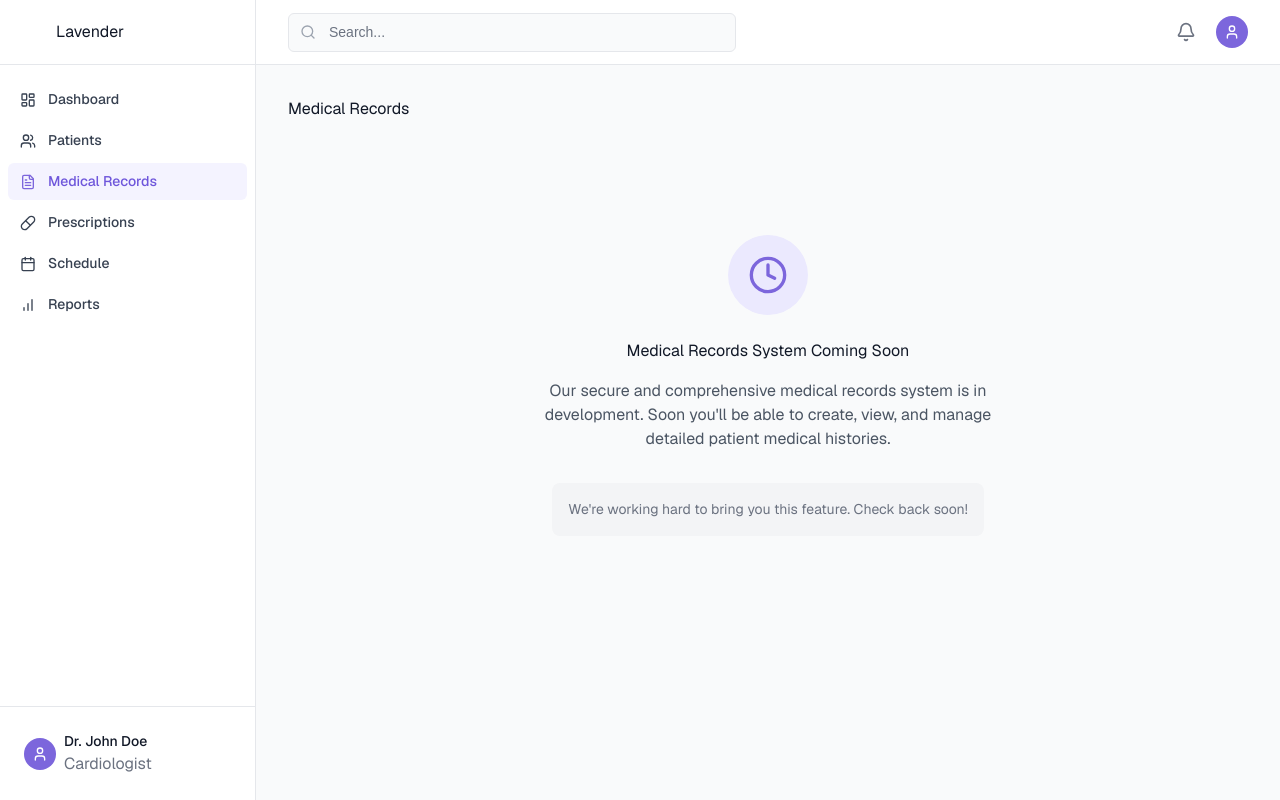
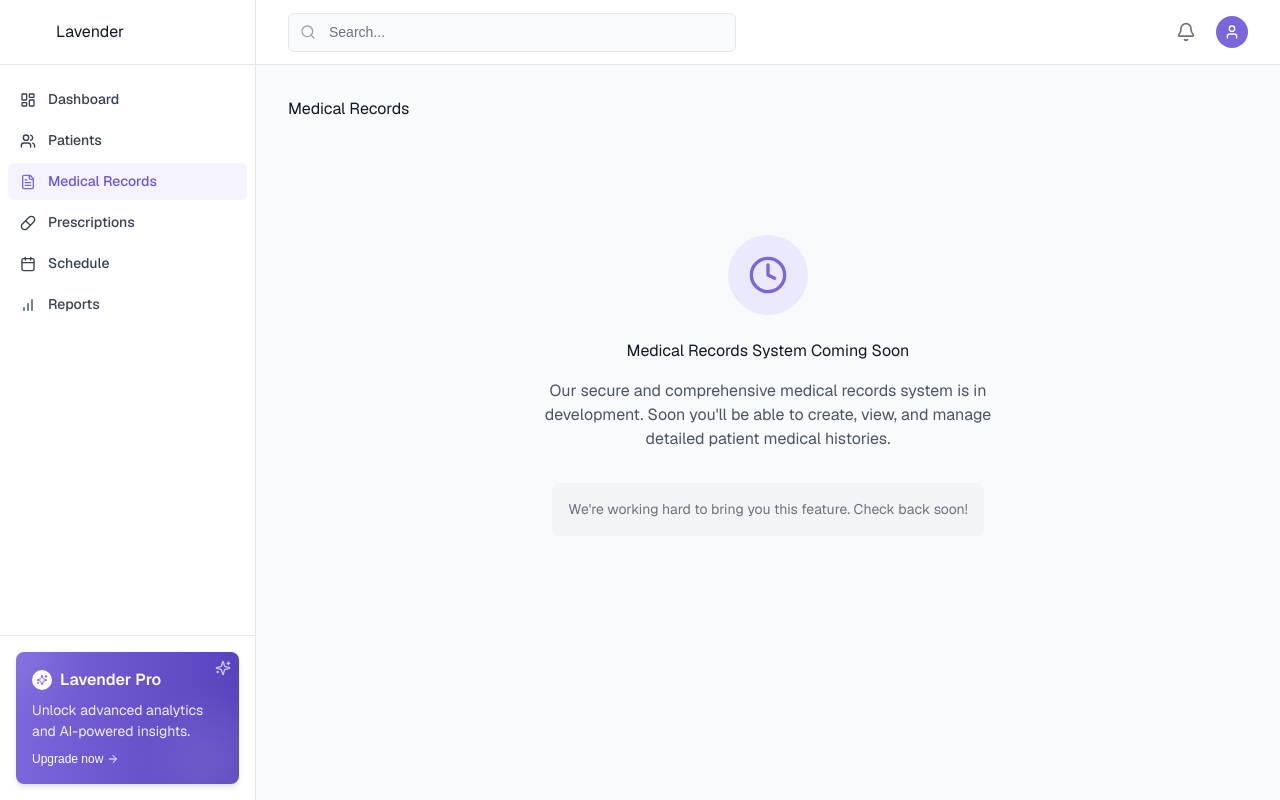
Before and after one commit to fisayorotibi/health-project, a Next.js app: page /medical-records in a window 1280 px wide. Built offline with nearby package versions, Linux system fonts and the light colour scheme.

Commit message:
Replace profile section with modern promo banner in sidebar

```diff
--- a/src/components/layout/Sidebar.tsx
+++ b/src/components/layout/Sidebar.tsx
@@ -13,7 +13,9 @@ import {
   Settings,
   Menu,
   X,
-  User
+  User,
+  Sparkles,
+  ArrowRight
 } from 'lucide-react';
 import { Heading4, Paragraph, SmallParagraph, Caption } from '@/components/ui/typography';
 
@@ -122,15 +124,39 @@ const Sidebar: React.FC<SidebarProps> = ({ isMobile, isOpen, toggleSidebar }) =>
         </nav>
       </div>
 
+      {/* Premium Promo Banner */}
       <div className="p-4 border-t border-gray-200 dark:border-dark-border">
-        <div className="flex items-center p-2 rounded-md hover:bg-gray-100 dark:hover:bg-dark-surface-secondary cursor-pointer">
-          <div className="w-8 h-8 rounded-full bg-primary-500 dark:bg-gray-700 flex items-center justify-center text-white mr-2">
-            <User className="w-4 h-4" />
+        <div className="relative overflow-hidden rounded-lg bg-gradient-to-r from-primary-500 to-primary-700 dark:from-primary-700 dark:to-primary-900 p-4 shadow-md transition-all hover:shadow-lg group">
+          {/* Sparkle effect in top right */}
+          <div className="absolute top-2 right-2 text-white opacity-70">
+            <Sparkles className="w-4 h-4" />
           </div>
-          <div>
-            <Paragraph className="text-sm font-medium text-gray-900 dark:text-white">Dr. John Doe</Paragraph>
-            <Caption className="text-gray-500 dark:text-gray-400">Cardiologist</Caption>
+
+          {/* Content */}
+          <div className="flex flex-col space-y-2">
+            <div className="flex items-center space-x-2">
+              <div className="bg-white dark:bg-gray-800 rounded-full p-1">
+                <Sparkles className="w-3 h-3 text-primary-500 dark:text-primary-400" />
+              </div>
+              <SmallParagraph className="font-semibold text-white">Lavender Pro</SmallParagraph>
+            </div>
+
+            <Paragraph className="text-sm text-white/90">
+              Unlock advanced analytics and AI-powered insights.
+            </Paragraph>
+
+            <Link
+              href="/upgrade"
+              className="mt-2 flex items-center text-xs font-medium text-white group-hover:underline"
+            >
+              <span>Upgrade now</span>
+              <ArrowRight className="ml-1 w-3 h-3 transition-transform group-hover:translate-x-1" />
+            </Link>
           </div>
+
+          {/* Decorative elements */}
+          <div className="absolute -bottom-6 -right-6 w-24 h-24 rounded-full bg-white/10 blur-xl"></div>
+          <div className="absolute -top-10 -left-10 w-20 h-20 rounded-full bg-white/10 blur-xl"></div>
         </div>
       </div>
     </div>
```
